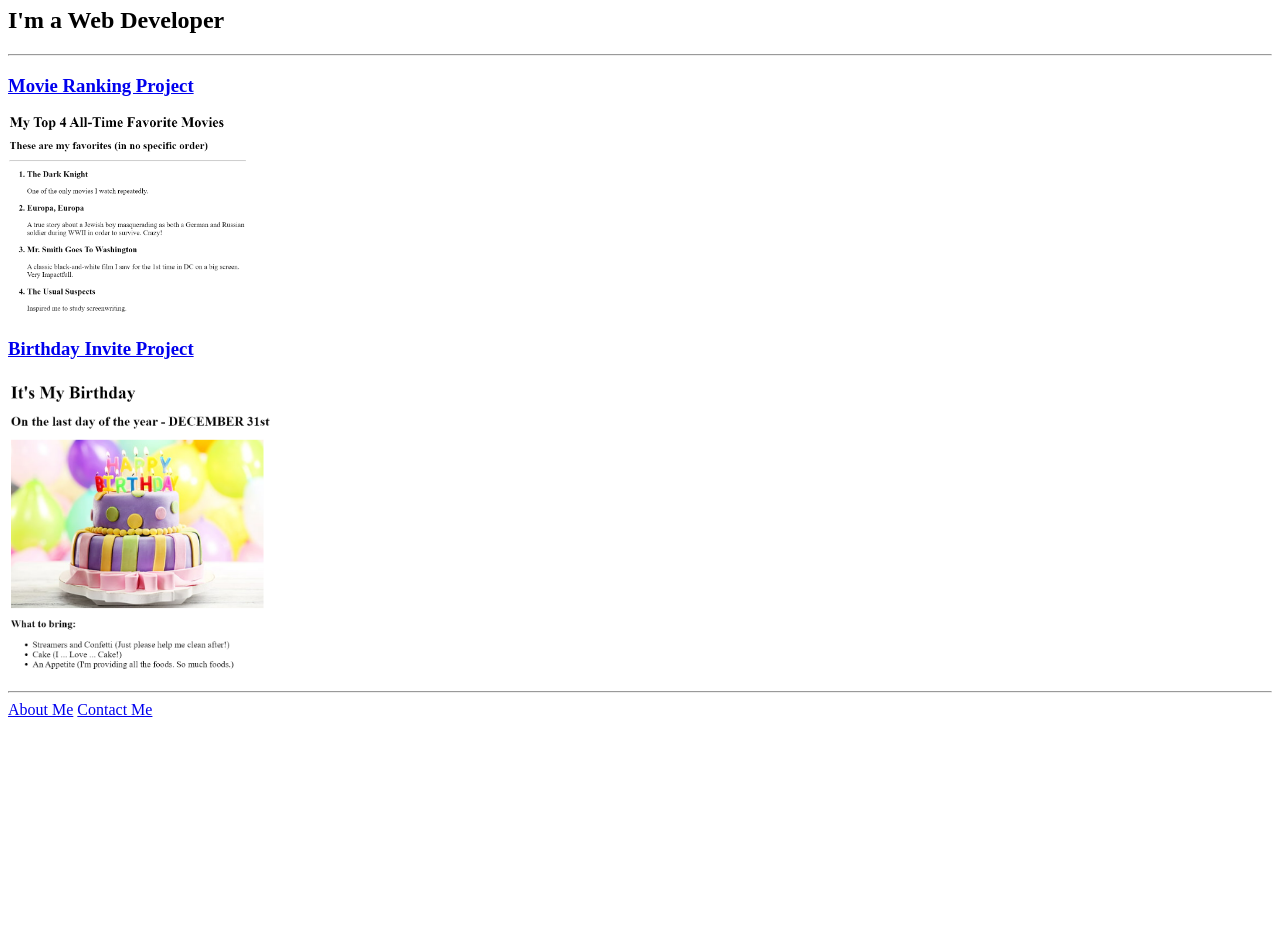
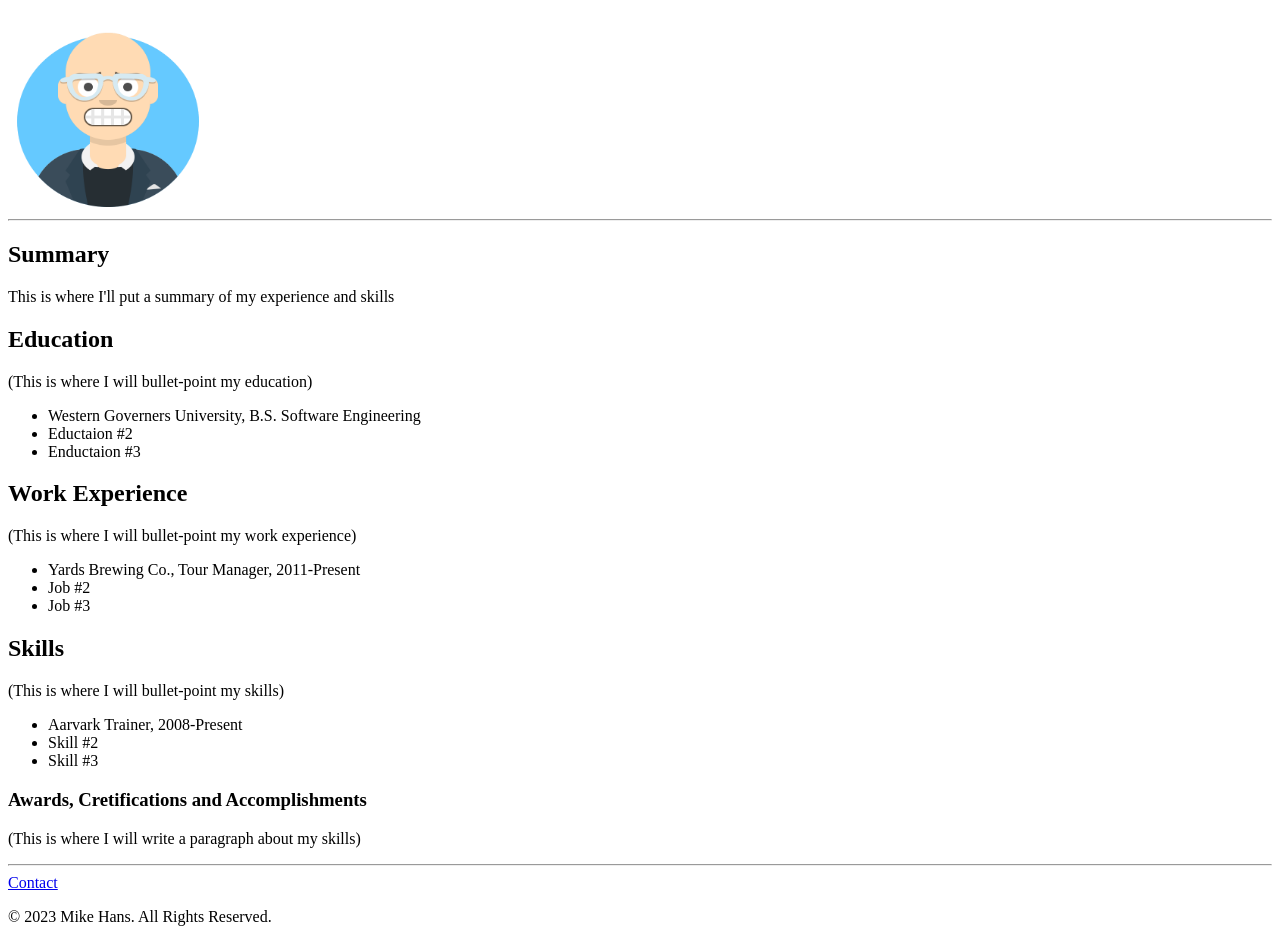
Before and after one commit to marthurhans/html-portfolio, a plain HTML site: page index.html in a window 1280 px wide. Shown: the part 73-1015 px from the top of the page. Before the commit the page ends 800 px from the top, so only its background shows below. Drawn offline with Linux system fonts and the light colour scheme.

Commit message:
Add files via upload

```diff
--- a/index.html
+++ b/index.html
@@ -1,39 +1,45 @@
-<!-- TODO 1: Create the HTML Boilerplate -->
-
-<!-- TODO 2: Add Your previous projects' HTML into the public folder -->
-
-<!-- TODO 3: Take screenshots of your project previews and add the images to the images folder -->
-
-<!-- TODO 4: Add titles/subtitles etc. -->
-
-<!-- TODO 5: Add a link to the project pages -->
-
-<!-- TODO 6: Add images to show the project previews
-HINT for TODO 6: You can use the height attribute set to 200 to make the image smaller:
-https://developer.mozilla.org/en-US/docs/Web/HTML/Element/img#attr-height -->
-
-<!-- TODO 7: Add the Contact Me and About Me page links -->
-
 <!DOCTYPE html>
 <html lang="en">
 <head>
     <meta charset="UTF-8">
-    <title>Document</title>
+    <meta name="viewport" content="width=device-width, initial-scale=1.0">
+    <title>My Resume</title>
 </head>
 
 <body>
-    <h1>Michael Hans's Portfolio</h1>
-    <h2>I'm a Web Developer</h2>
+    <h1>My Resume</h1>
+    <img src="./HansAvataaars.png" alt="Hans Avatar Picture" height="200" width="200">
     <hr />
-    <h3><a href="./public/movie-ranking.html">Movie Ranking Project</a></h3>
-    <img src="./assets/images/Mike Top Movie Website.png" alt="Movie Project Screenshot" height="200">
-    <h3><a href="./public/birthday-invite.html">Birthday Invite Project</a></h3>
-    <img src="./assets/images/Mike Birthday Invite Website.png" alt="Birthday Invite Project Screenshot" height="300">
-    <hr />
-    <a href="./public/about.html">About Me</a>
-    <a href="./public/contact.html">Contact Me</a>
-
-
+    <h2>Summary</h2>
+    <p>This is where I'll put a summary of my experience and skills</p>
+    <h2>Education</h2>
+    <p>(This is where I will bullet-point my education)</p>
+    <ul>
+        <li>Western Governers University, B.S. Software Engineering</li>
+        <li>Eductaion #2</li>
+        <li>Enductaion #3</li>
+    </ul>
+    <h2>Work Experience</h2>
+    <p>(This is where I will bullet-point my work experience)</p>
+    <ul>
+        <li>Yards Brewing Co., Tour Manager, 2011-Present</li>
+        <li>Job #2</li>
+        <li>Job #3</li>
+    </ul>
+    <h2>Skills</h2>
+    <p>(This is where I will bullet-point my skills)</p>
+    <ul>
+        <li>Aarvark Trainer, 2008-Present</li>
+        <li>Skill #2</li>
+        <li>Skill #3</li>
+    </ul>
+    <h3>Awards, Cretifications and Accomplishments</h3>
+    <p>(This is where I will write a paragraph about my skills)</p>
+    <hr/>
+    <a href="./contact.html"> Contact</a>
 
 </body>
+<footer>
+    <p>© 2023 Mike Hans. All Rights Reserved.</p>
+</footer>
 </html>
```
Also changed, not shown: contact.html (added, +9 -0 lines), HansAvataaars.png (added).
